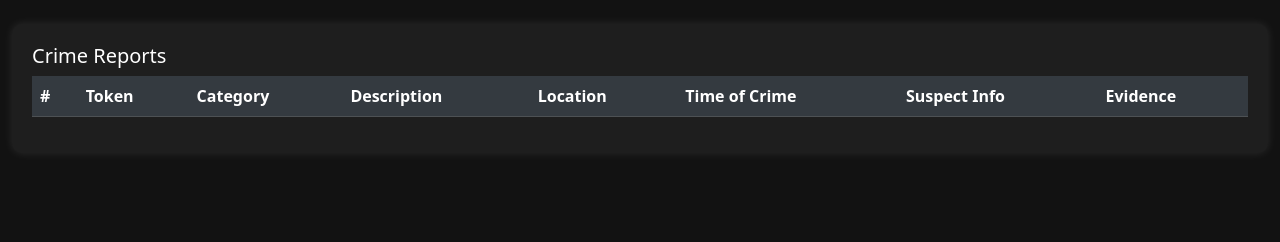
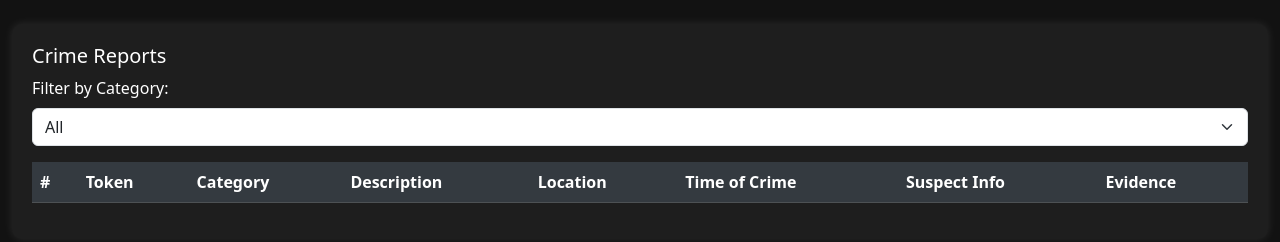
Before and after one commit to cryptox-prog/BinaryBanditsAnonCrime, a website: page views/authority/authority.html in a window 1280 px wide. Drawn offline with nearby package versions, Linux system fonts and the light colour scheme; no server answers.

Commit message:
added category filter

```diff
--- a/views/authority/authority.html
+++ b/views/authority/authority.html
@@ -20,17 +20,18 @@
   </style>
 </head>
 <body>
-  <!--
-  <nav class="navbar navbar-expand-lg">
-    <div class="container-fluid">
-      <a class="navbar-brand" href="#">Binary Bandits</a>
-      <button class="btn btn-logout ms-auto">LOGOUT</button>
-    </div>
-  </nav>-->
-
   <div class="container-fluid mt-4">
     <div class="table-container">
       <h5>Crime Reports</h5>
+      <div class="mb-3">
+        <label for="categoryFilter" class="form-label">Filter by Category:</label>
+        <select class="form-select" id="categoryFilter" onchange="fetchCrimeReports()">
+          <option value="all">All</option>
+          <option value="vandalism">Vandalism</option>
+          <option value="theft">Theft</option>
+          <option value="assault">Assault</option>
+        </select>
+      </div>
       <table class="table table-dark table-hover">
         <thead>
           <tr>
@@ -56,10 +57,13 @@
         if (!response.ok) throw new Error("Failed to fetch reports");
 
         const reports = await response.json();
+        const categoryFilter = document.getElementById("categoryFilter").value;
+        const filteredReports = categoryFilter === "all" ? reports : reports.filter(crime => crime.category.toLowerCase() === categoryFilter);
+
         const crimeTable = document.getElementById("crime-table");
         crimeTable.innerHTML = ""; // Clear existing rows
 
-        reports.forEach((crime, index) => {
+        filteredReports.forEach((crime, index) => {
           const row = `<tr onclick="showCrimeDetail('${encodeURIComponent(JSON.stringify(crime))}')">
                          <td>${index + 1}</td>
                          <td>${crime.token}</td>
@@ -87,6 +91,6 @@
   </script>
 
   <script src="https://cdn.jsdelivr.net/npm/bootstrap@5.3.0-alpha1/dist/js/bootstrap.bundle.min.js"></script>
-  <script src ="scripts/navbar.js"></script>
+  <script src="scripts/navbar.js"></script>
 </body>
 </html>
```
